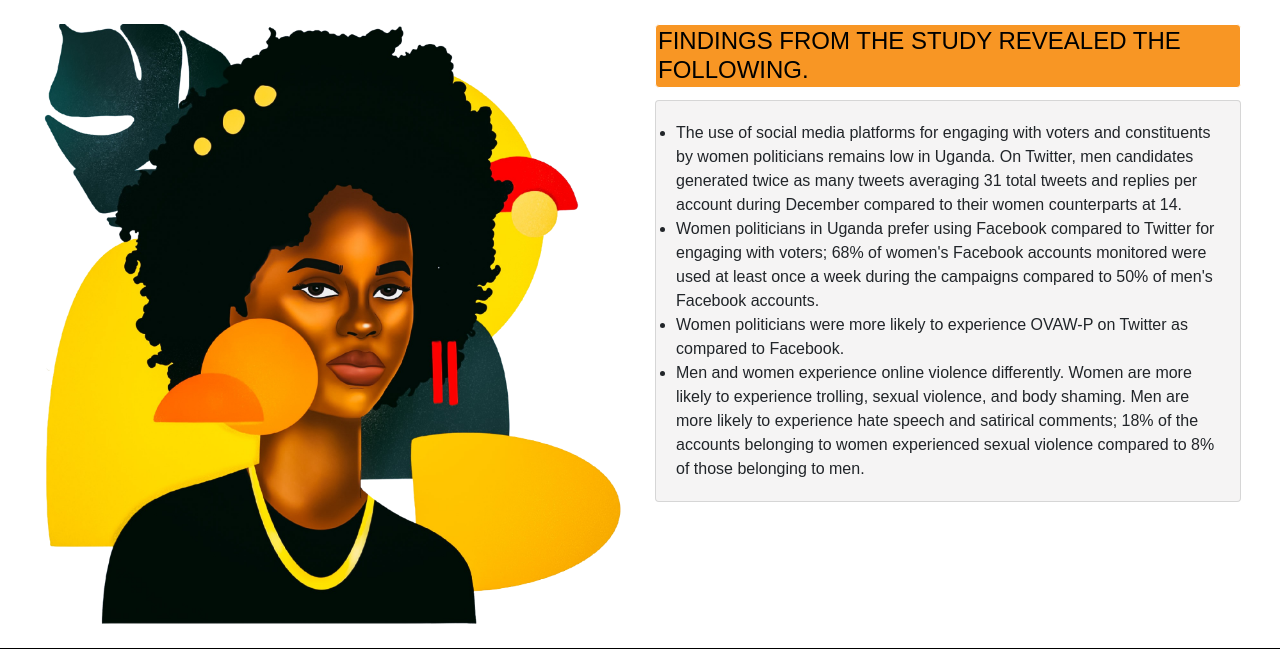
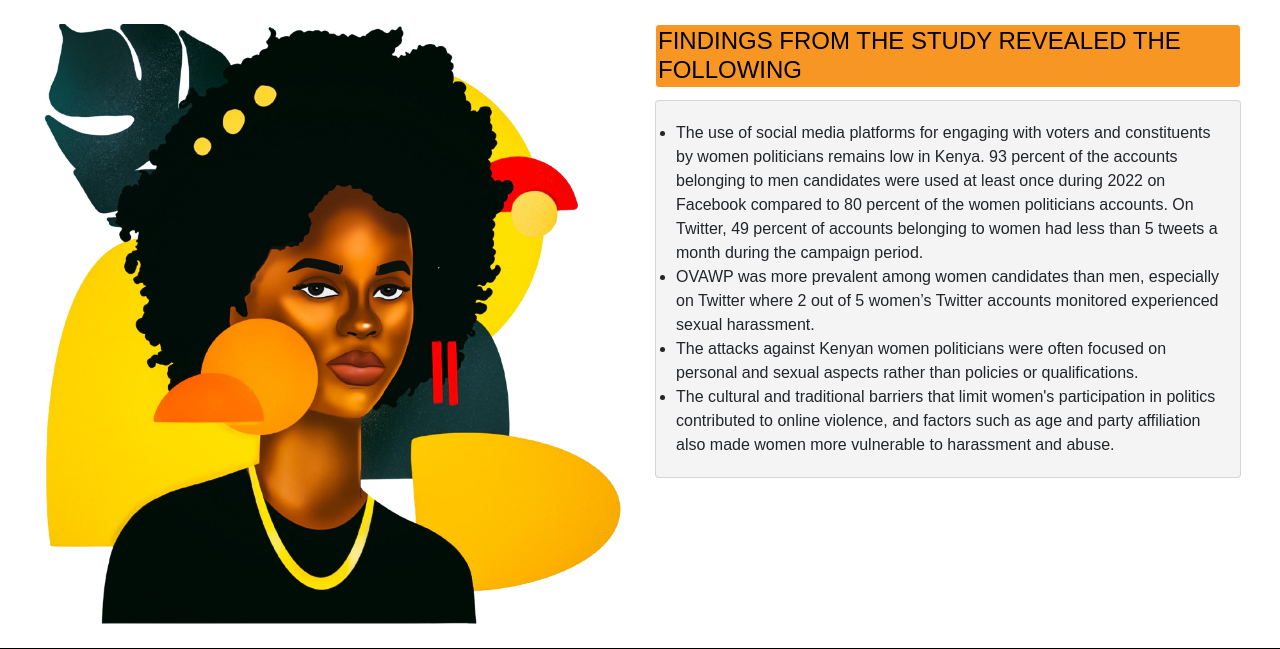
Before and after one commit to frankTheCodeBoy/PollicyDashboard, a Django app: page /findings_view/ in a window 1280 px wide. Shown: the top 649 px of the page. Run offline with Django 4.2, Linux system fonts and the light colour scheme; some libraries are stand-ins or nearby versions.

Commit message:
changes to findings html file

```diff
--- a/templates/pollicy_app/findings.html
+++ b/templates/pollicy_app/findings.html
@@ -10,28 +10,28 @@
         <img class="geek-img" src="{% static 'images/fnd-md.png' %}" width="100%">
     </div>
     <div class="col-sm">
-        <h4 class="card card-title">FINDINGS FROM THE STUDY REVEALED THE FOLLOWING.</h4>
+        <h4 class="card card-title">FINDINGS FROM THE STUDY REVEALED THE FOLLOWING</h4>
         <ul class="card card-body" style="background-color: #f5f4f4;">
             <li>
-                The use of social media platforms for engaging with voters and constituents
-                by women politicians remains low in Uganda. On Twitter, men candidates generated
-                twice as many tweets averaging 31 total tweets and replies per account during December
-                compared to their women counterparts at 14.
+                The use of social media platforms for engaging with voters and constituents by women
+                politicians remains low in Kenya. 93 percent of the accounts belonging to men candidates
+                were used at least once during 2022 on Facebook compared to 80 percent of the women
+                politicians accounts.
+                On Twitter, 49 percent of accounts belonging to women had less than 5 tweets a month during
+                the campaign period.
             </li>
             <li>
-                Women politicians in Uganda prefer using Facebook compared to Twitter for engaging
-                with voters; 68% of women's Facebook accounts monitored were used at least once a week
-                during the campaigns compared to 50% of men's Facebook accounts.
+                OVAWP was more prevalent among women candidates than men, especially on Twitter where
+                2 out of 5 women’s Twitter accounts monitored experienced sexual harassment.
             </li>
             <li>
-                Women politicians were more likely to experience OVAW-P on Twitter as compared to
-                Facebook.
+                The attacks against Kenyan women politicians were often focused on personal and sexual
+                aspects rather than policies or qualifications.
             </li>
             <li>
-                Men and women experience online violence differently. Women are more likely to experience
-                trolling, sexual violence, and body shaming. Men are more likely to experience hate
-                speech and satirical comments; 18% of the accounts belonging to women experienced sexual
-                violence compared to 8% of those belonging to men.
+                The cultural and traditional barriers that limit women's participation in politics contributed
+                to online violence, and factors such as age and party affiliation also made women more
+                vulnerable to harassment and abuse.
             </li>
         </ul>
     </div>
--- a/templates/pollicy_app/researchobjects.html
+++ b/templates/pollicy_app/researchobjects.html
@@ -8,7 +8,7 @@
 <div id="push-research" class="container-fluid row res-obj p-4 mx-auto">
     <div class="col-sm">
         <h4 class="card card-title" style="border: 1px hidden #f89624;">
-            RESEARCH QUESTIONS USED TO GUIDE TOWARDS ACHIEVING THE RESEARCH OBJECTIVE.</h4>
+            RESEARCH QUESTIONS USED TO GUIDE TOWARDS ACHIEVING THE RESEARCH OBJECTIVE</h4>
         <ul class="card card-body" style="background-color: #f5f4f4;">
             <li>
                 How do women politicians in Kenya use social media platforms for campaigning
--- a/templates/pollicy_app/translate.html
+++ b/templates/pollicy_app/translate.html
@@ -58,7 +58,7 @@ style="background-color:#f89624;width:45%;border:1px solid #f89624;border-radius
 <div class="row res-obj p-4 container-fluid">
 <div class="col-sm">
 <h4 class="card card-title" style="border: 1px hidden #f89624;">
-  {% trans "RESEARCH QUESTIONS USED TO GUIDE TOWARDS ACHIEVING THE RESEARCH OBJECTIVE." %}
+  {% trans "RESEARCH QUESTIONS USED TO GUIDE TOWARDS ACHIEVING THE RESEARCH OBJECTIVE" %}
 </h4>
 <ul class="container-fluid card card-body" style="background-color: #f5f4f4;">
     <li>
```
Also changed, not shown: templates/pollicy_app/index.html (+15 -15 lines), locale/sw/LC_MESSAGES/django.po, 1 other file.
